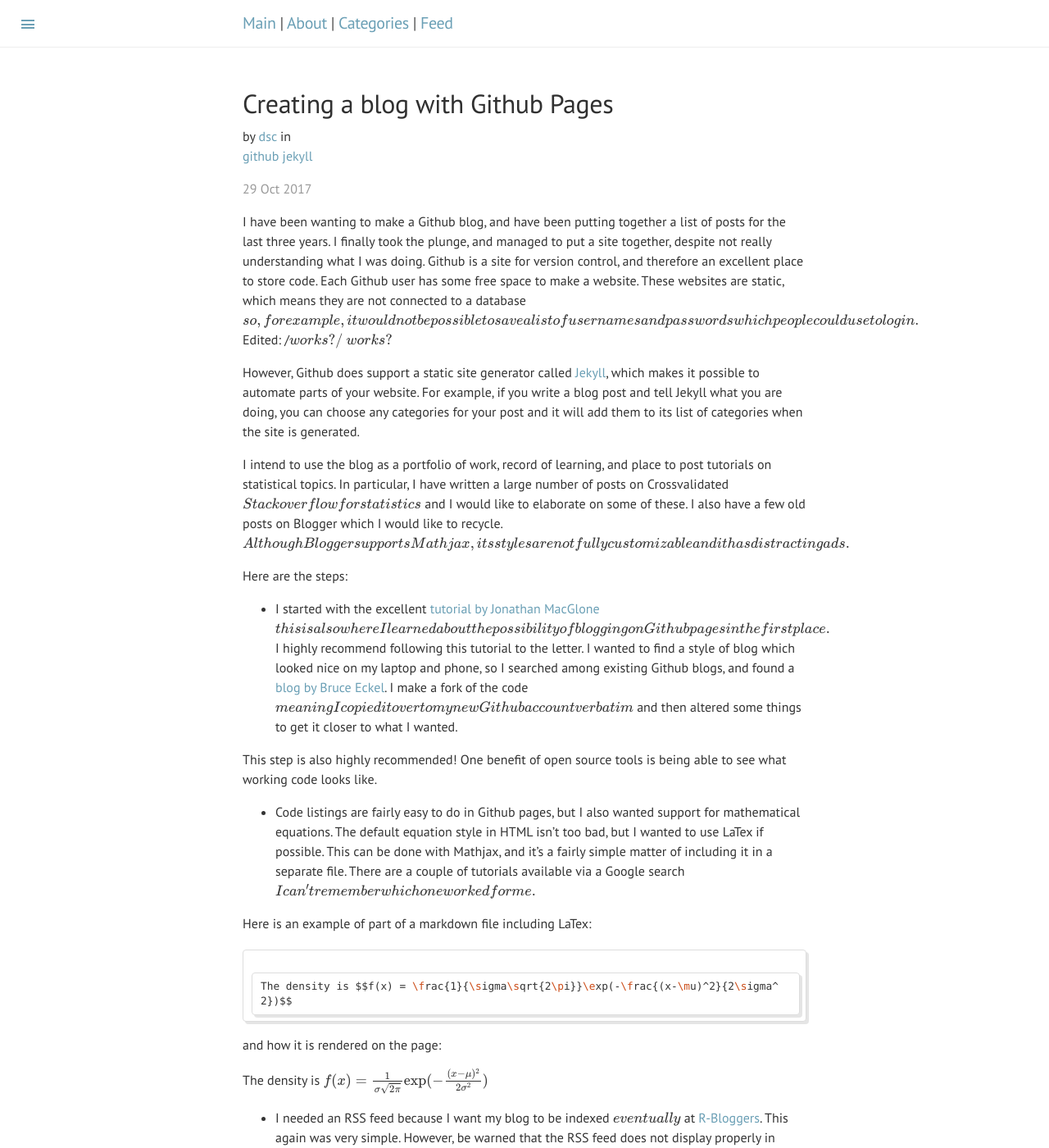
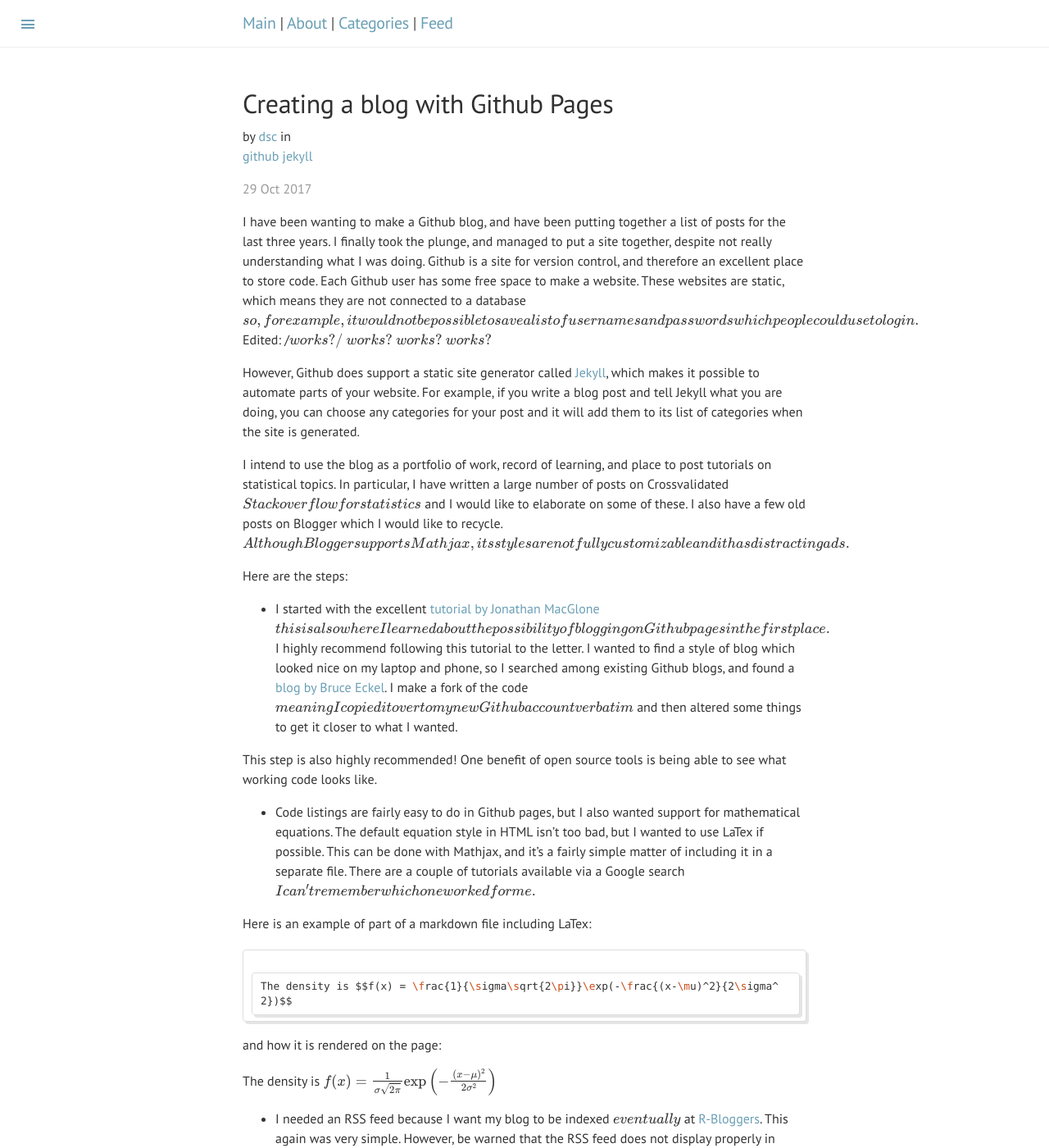
Before and after one commit to datascienceconfidential/datascienceconfidential.github.io, a Jekyll site: the page built from _posts/2017-29-10-jekyll-blog.md, in a window 1280 px wide and 1400 px high. Shown: the whole window at 82% size. Built offline with Jekyll 4.4.1, drawn with Linux system fonts in a browser that asks for light colours; formulas are drawn with MathJax 3; comment, search, counter and statistics services are not loaded.

Commit message:
parentheses

```diff
--- a/_posts/2017-29-10-jekyll-blog.md
+++ b/_posts/2017-29-10-jekyll-blog.md
@@ -10,7 +10,7 @@
 I finally took the plunge, and managed to put a site together, despite not really understanding what I was doing. Github is a site for
 version control, and therefore an excellent place to store code. Each Github user has some free space to make a website. These websites
 are static, which means they are not connected to a database (so, for example, it would not be possible to save a list of usernames and
-passwords which people could use to log in.) Edited: /(works?/) (works?)
+passwords which people could use to log in.) Edited: /(works?/) (works?) \(works?\) \\(works?\\)
 
 However, Github does support a static site generator called <a href="https://jekyllrb.com/">Jekyll</a>, which makes it possible to automate parts of your website.
 For example, if you write a blog post and tell Jekyll what you are doing, you can choose any categories for your post and it will add
@@ -46,7 +46,7 @@
 
 and how it is rendered on the page:
 
-The density is $$f(x) = \frac{1}{\sigma\sqrt{2\pi}}\exp(-\frac{(x-\mu)^2}{2\sigma^2})$$
+The density is $$f(x) = \frac{1}{\sigma\sqrt{2\pi}}\exp\left(-\frac{(x-\mu)^2}{2\sigma^2}\right)$$
 
 * I needed an RSS feed because I want my blog to be indexed \(eventually\) at <a href="https://www.r-bloggers.com/">R-Bloggers</a>.
 This again was very simple. However, be warned that the RSS feed does not display properly in Chrome since it is an XML document.
```
